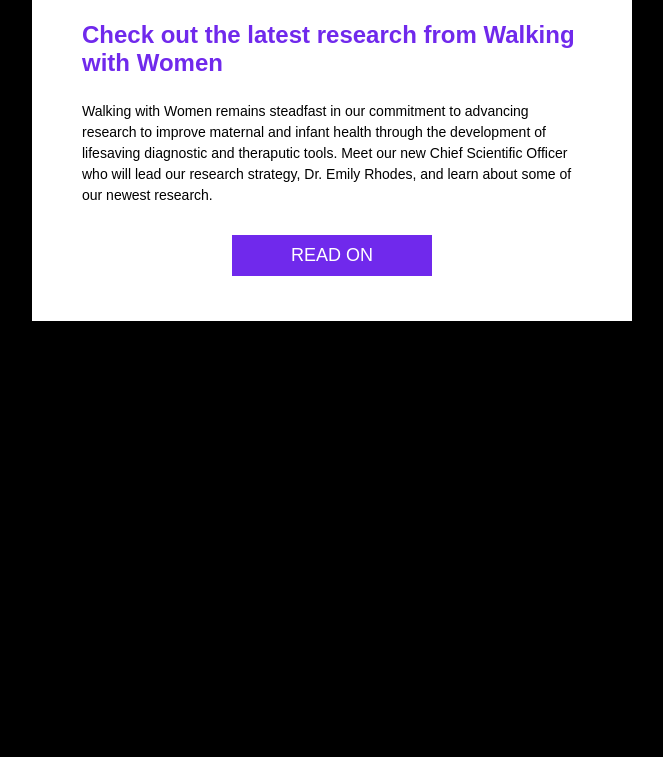
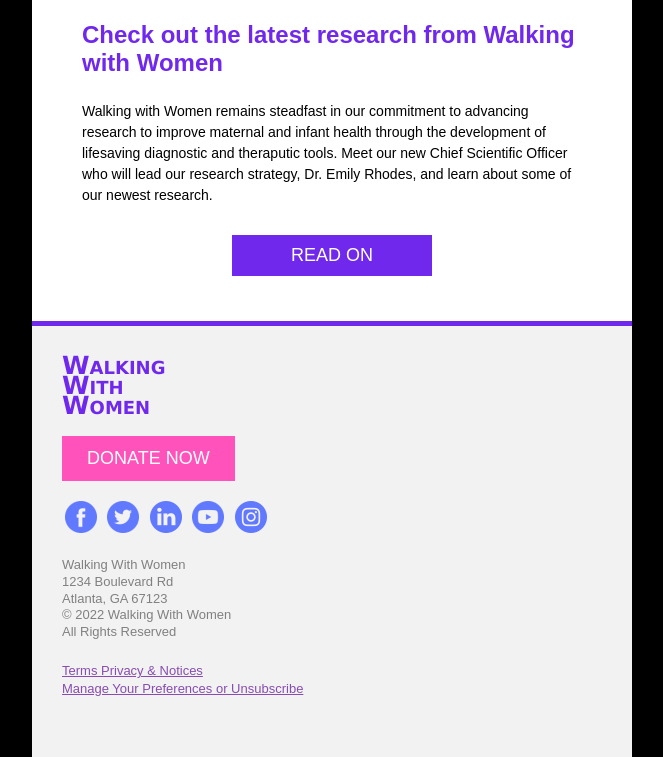
Before and after one commit to NicholasWBell/newsletter_WWW, a plain HTML site: page index.html in a window 1280 px wide. Shown: the part 2525-3282 px from the top of the page, without its empty margins (308-971 px from the left). Before the commit the page ends 2846 px from the top, so only its background shows below. Drawn offline with Linux system fonts and the light colour scheme.

Commit message:
Footer
Added footer with logo, donate CTA, social media, and legal

```diff
--- a/index.html
+++ b/index.html
@@ -9,7 +9,6 @@
         background: black;
         margin: 0;
         padding: 0;
-
       }
       .container {
         background: white;
@@ -73,6 +72,31 @@
         font-size: 18px;
         padding: 10px 0;
         margin: 15px 0 25px;
+      }
+      .footer_container {
+        background: #F2F2F2;
+        border-top: solid #7029EC 5px;
+        padding: 30px 30px 60px;
+      }
+      .social_container {
+        padding: 20px 0;
+      }
+      .social_link {
+        display: inline-block;
+        margin: 0 3px;
+      }
+      .social_img {
+        width: 32px;
+      }
+      .legal {
+        margin: 0 0 20px;
+        color: gray;
+        font-size: 13px;
+        line-height: 1.3;
+      }
+      .footer_link {
+        font-size: 13px;
+        color: #874db0;
       }
     </style>
   </head>
@@ -194,6 +218,39 @@
                 </table>
               </td>
             </tr>
+            <!-- footer row -->
+            <tr>
+              <td class="footer_container">
+                <table cellspacing="0" cellpadding="0" border="0" width="100%" align="center">
+                  <tr>
+                    <td class="logo" style="padding: 0 0 20px 0;">
+                      <span class="logo_detail">W</span>ALKING<br><span class="logo_detail">W</span>ITH<br><span class="logo_detail">W</span>OMEN
+                    </td>
+                  </tr>
+                  <tr>
+                    <td>
+                      <a class="donate_now" href="#!">DONATE NOW</a>
+                    </td>
+                  </tr>
+                  <tr>
+                    <td class="social_container">
+                      <a class="social_link" href="#!"><img class="social_img" src="img/facebook.png" alt="Facebook"></a>
+                      <a class="social_link" href="#!"><img class="social_img" src="img/twitter.png" alt="Twitter"></a>
+                      <a class="social_link" href="#!"><img class="social_img" src="img/linkedin.png" alt="LinkedIn"></a>
+                      <a class="social_link" href="#!"><img class="social_img" src="img/youtube.png" alt="YouTube"></a>
+                      <a class="social_link" href="#!"><img class="social_img" src="img/instagram.png" alt="Instagram"></a>
+                    </td>
+                  </tr>
+                  <tr>
+                    <td>
+                      <p class="legal">Walking With Women<br>1234 Boulevard Rd<br>Atlanta, GA 67123<br>&copy; 2022 Walking With Women<br>All Rights Reserved</p>
+                      <a class="footer_link" href="#!">Terms Privacy & Notices</a><br>
+                      <a class="footer_link" href="#!">Manage Your Preferences or Unsubscribe</a>
+                    </td>
+                  </tr>
+                </table>
+              </td>
+            </tr>
           </table>
         </td>
       </tr>
```
